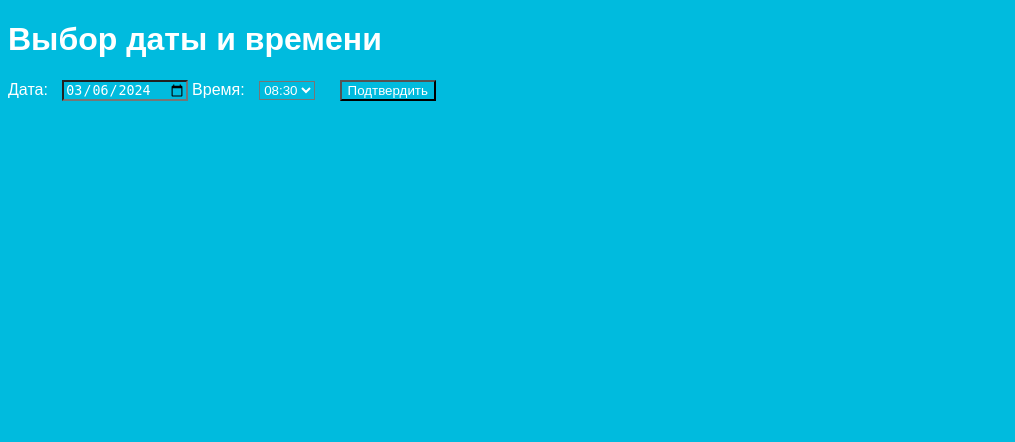
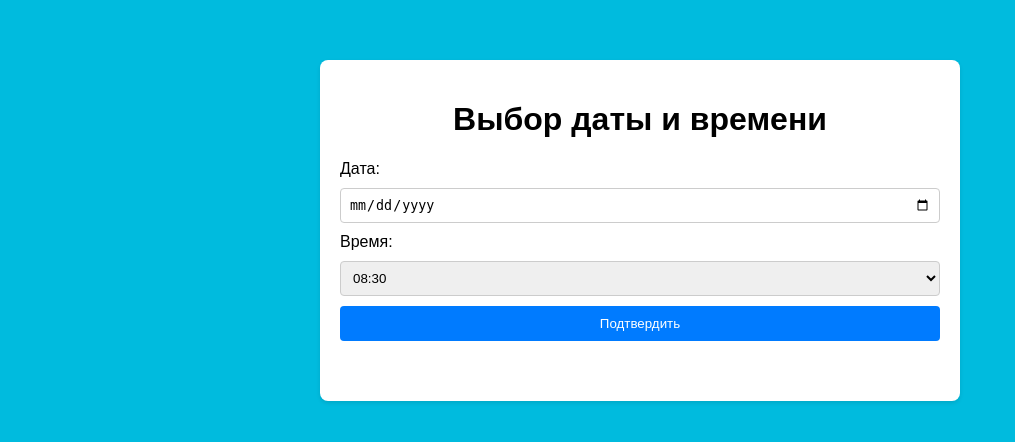
Before and after one commit to montaana01/readness, a PHP site: page / in a window 1280 px wide. Shown: the top 442 px of the page, without its empty margins (0-1015 px from the left). Run offline with PHP 8.4, Linux system fonts and the light colour scheme.

Commit message:
edit script

```diff
--- a/index.php
+++ b/index.php
@@ -7,48 +7,38 @@
   <link rel="stylesheet" href="style.css">
 </head>
 <body>
+  <div class="container">
     <h1>Выбор даты и времени</h1>
     <?php
       $errorMessage = "";
-    $defaultDate = date('Y-m-d');
-    $defaultTime = "";
-
-    $currentTime = time();
-    $currentTimeHours = date('H', $currentTime);
-
-    if ($currentTimeHours < 15) {
-      // Если текущее время меньше 15:00, устанавливаем на следующий день
-      $defaultDate = date('Y-m-d', strtotime('+1 day'));
-    } else {
-      // Если текущее время больше или равно 15:00, устанавливаем на послезавтра
-      $defaultDate = date('Y-m-d', strtotime('+2 day'));
-    }
-    $defaultTime = "08:30";
+      $selectedDate = "";
 
       if ($_SERVER["REQUEST_METHOD"] == "POST") {
         // Получаем введенные данные
-      $selectedDate = strtotime($_POST["date"]);
+        $selectedDate = $_POST["date"];
         $selectedTime = strtotime($_POST["time"]);
 
-      // Условие 1: Пользователь не может выбрать дату записи на сегодня
-      if (date('Y-m-d', $selectedDate) === date('Y-m-d', $currentTime)) {
+        // Получаем текущие дату и время
+        $currentTime = time();
+
+
+        if (strtotime($selectedDate) < strtotime('today')) {
+          $errorMessage = "Нельзя выбрать прошедшую дату!";
+        } elseif (date('Y-m-d', strtotime($selectedDate)) === date('Y-m-d', $currentTime)) {// Условие: Пользователь не может выбрать дату и время выдачи на сегодня
           $errorMessage = "Выбрать дату выдачи на сегодня нельзя!";
-      }
-
-      // Условие 2: Пользователь не может выбрать дату записи на завтра, если текущее время больше 15:00
-      if ($selectedDate - $currentTime < 24 * 60 * 60 && date('H', $currentTime) >= 15) {
-        $errorMessage = "Вы не можете выбрать выдачу средств измерений на завтра, выберете на другой, подходящий для вас, день";
+        } elseif (strtotime($selectedDate) - $currentTime < 24 * 60 * 60 && date('H', $currentTime) >= 15) { // Условие 2: Пользователь не может выбрать дату записи на завтра, если текущее время больше 15:00
+          $errorMessage = "Вы не можете выбрать выдачу средств измерений на завтра, выберете на другой, подходящий для вас, день!";
         }
 
         // Если ошибок нет, можно продолжать дальше с выбранной датой и временем
         if (empty($errorMessage)) {
-        echo "<div class='selected_date'>Выбрана дата и время записи: " . date('Y-m-d', $selectedDate) . " " . date('H:i', $selectedTime) . "</div>";
+          echo "<div class='selected_date'>Выбрана дата и время записи: " . date('Y-m-d', strtotime($selectedDate)). " " . date('H:i', strtotime($selectedTime)) . "</div>";
         }
       }
     ?>
     <form action="" method="post">
       <label for="date">Дата:</label>
-    <input type="date" id="date" name="date" value="<?php echo $defaultDate; ?>" required>
+      <input type="date" id="date" name="date" value="<?php echo $selectedDate; ?>" required>
       <label for="time">Время:</label>
       <select id="time" name="time" required>
         <?php
@@ -57,18 +47,14 @@
           $endTime = strtotime('17:15');
           $interval = 15 * 60;
           while ($startTime <= $endTime) {
-          $optionValue = date('H:i', $startTime);
-          echo '<option value="' . $optionValue . '"';
-          if ($optionValue === $defaultTime) {
-            echo ' selected';
-          }
-          echo '>' . $optionValue . '</option>';
+            echo '<option value="' . date('H:i', $startTime) . '">' . date('H:i', $startTime) . '</option>';
             $startTime += $interval;
           }
         ?>
       </select>
       <button type="submit">Подтвердить</button>
     </form>
-  <div style="color: red;"><?php echo $errorMessage; ?></div>
+    <div class="error-message"><?php echo $errorMessage; ?></div>
+  </div>
 </body>
 </html>
--- a/style.css
+++ b/style.css
@@ -1,20 +1,68 @@
-*{
+body {
+  font-family: Arial, sans-serif;
   background-color: #00bbde;
-  color: #fff;
+  margin: 0;
+  padding: 60px 0 0 0;
 }
 
-body {
-  font-family: Arial, sans-serif;
+.container {
+  max-width: 600px;
+  margin: 0 auto;
+  padding: 20px;
+  background-color: #fff;
+  border-radius: 8px;
+  box-shadow: 0 2px 4px rgba(0, 0, 0, 0.1);
+}
+
+h1 {
+  text-align: center;
+}
+
+form {
+  display: flex;
+  flex-direction: column;
 }
 
 label {
-  margin-right: 10px;
+  margin-bottom: 10px;
 }
 
+input[type="date"],
 select {
-  margin-right: 20px;
+  padding: 8px;
+  margin-bottom: 10px;
+  border-radius: 4px;
+  border: 1px solid #ccc;
 }
 
-.selected_date {
+button[type="submit"] {
+  padding: 10px 20px;
+  background-color: #007bff;
+  color: #fff;
+  border: none;
+  border-radius: 4px;
+  cursor: pointer;
+  transition: background-color 0.3s ease;
+}
 
+button[type="submit"]:hover {
+  background-color: #0056b3;
 }
+
+.error-message {
+  margin-top: 10px;
+  padding: 10px;
+  color: red;
+  margin-bottom: 10px;
+}
+.selected_date{
+  text-align: center;
+  margin: 0 10px;
+  color:green;
+}
+
+@media only screen and (max-width: 600px) {
+  .container {
+    padding: 10px;
+  }
+}
```
Lines whose indentation alone changed are shown as unchanged.
